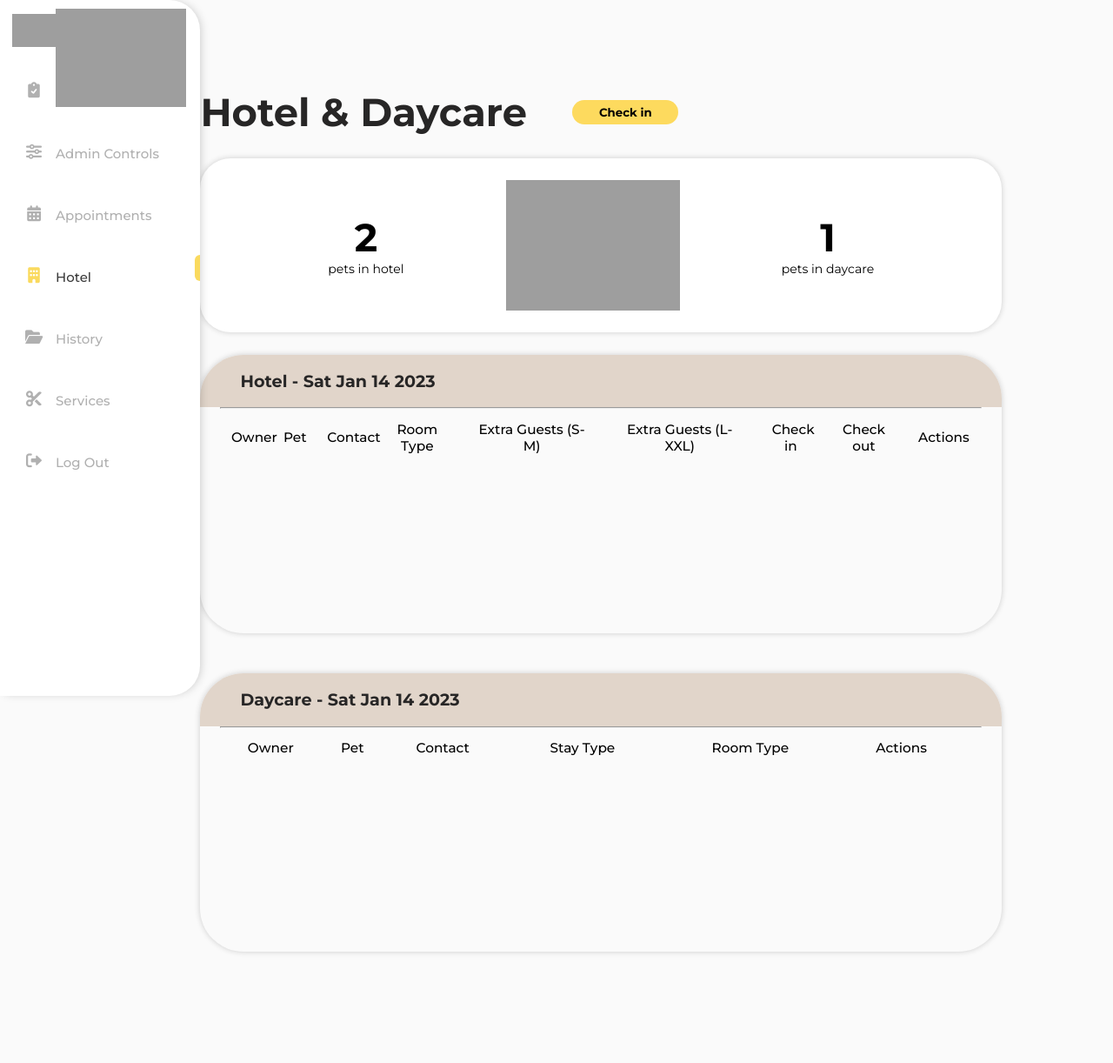
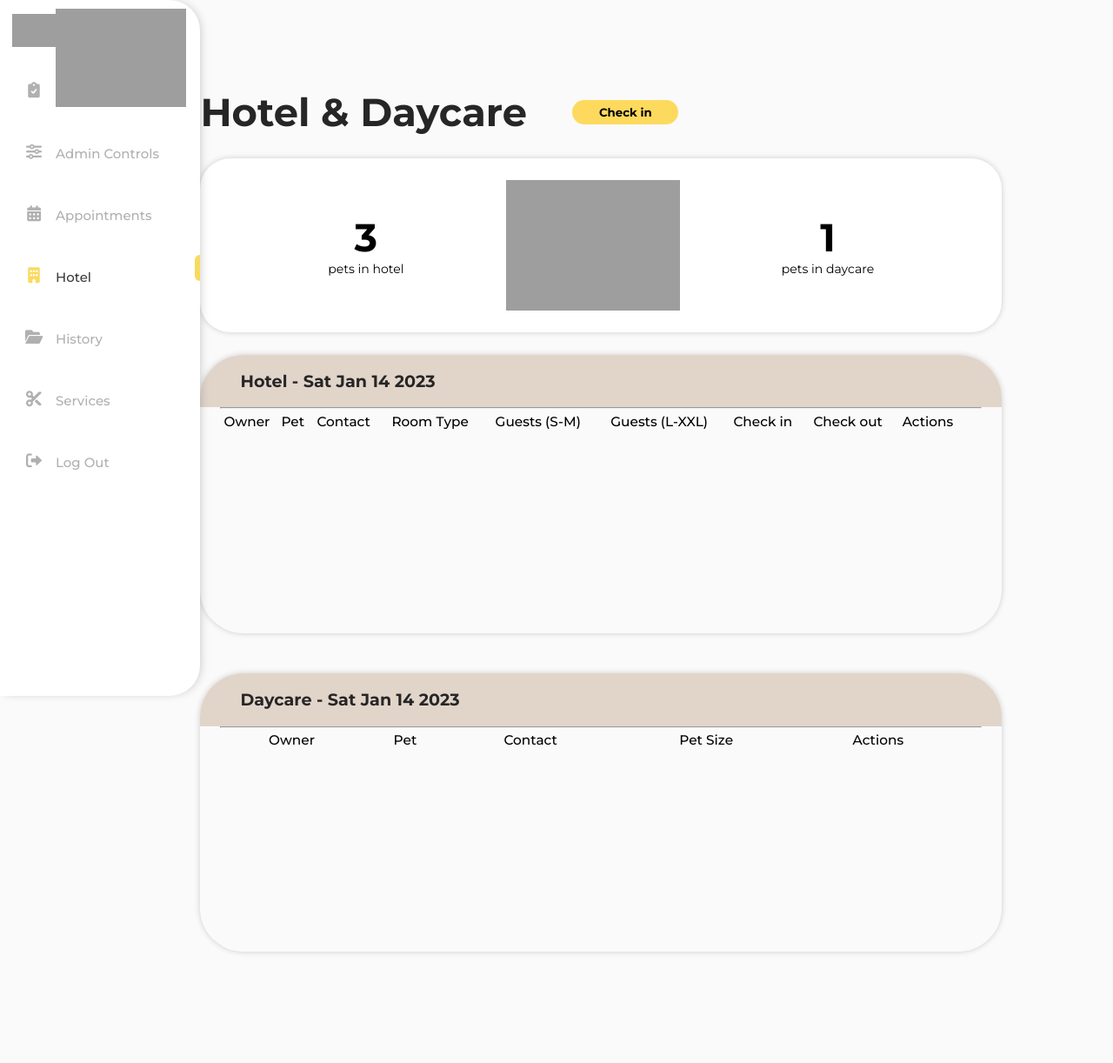
Before and after one commit to jlnnemrzo1/CMSC-128---La-Luna, a PHP site: page /hotel.php in a window 1280 px wide. Shown: the whole page at 87% size. Run offline with PHP 8.4, Linux system fonts and the light colour scheme; data comes from the database, SQL or seed files in the repository; tables that the repository leaves empty hold one stand-in row (values such as "Sample post"); lists and menus that the app fills with data are empty; grey boxes are pictures that could not be loaded.

Commit message:
address known bugs sa hotel

```diff
--- a/Hotel/hotel.php
+++ b/Hotel/hotel.php
@@ -132,15 +132,16 @@
         </div>
         <hr>
         <div class="contents">
+          <div class ="allcontents">
           <table class="tg">
             <tbody>
             <tr>
             <th>Owner</th>
-            <th style="text-align:center; width: 50px; padding-left: 10px; padding-right: 0px;">Pet</th>
+            <th>Pet</th>
             <th>Contact</th>
             <th>Room Type</th>
-            <th>Extra Guests (S-M)</th>
-            <th>Extra Guests (L-XXL)</th>
+            <th>Guests (S-M)</th>
+            <th>Guests (L-XXL)</th>
             <th>Check in</th>
             <th>Check out</th>
             <th>Actions</th>
@@ -159,15 +160,16 @@
                 <td class="tg-text7"><?php echo $row['Check_In_Date']; ?></td>
                 <?php if(strtotime($today) > strtotime($row['Check_Out_Date'])){
                   echo '<td class="tg-text7" style="color: #bb0a1e">' .$row['Check_Out_Date']. '</td>';
-                  echo '<td><button style="background-color: #bb0a1e; color: white" class="button"  id="tg-button">Checkout</button>';
+                  echo '<td><a href = "hotel_del.php?hoteldelid='.$row["Owners_ID"].'"><button style="background-color: #bb0a1e; color: white" class="button" type = "submit" id="tg-button">Checkout</button></a>';
                 }else{
                   echo '<td class="tg-text7" style="color: black">' . $row['Check_Out_Date'] . '</td>';
-                  echo '<td><button style="background-color: #FADA5E" class="button"  id="tg-button">Checkout</button>';
+                  echo '<td><a href = "hotel_del.php?hoteldelid='.$row["Owners_ID"].'"><button style="background-color: #FADA5E" class="button" type = "submit" id="tg-button">Checkout</button></a>';
                 }?>
               </tr>
             </tbody>
             <?php }?>
             </table>
+              </div>
         </div>
       </div>
     <!-- DAYCARE -->
@@ -178,14 +180,14 @@
         </div>
         <hr>
         <div class="contents2">
+          <div class = "allcontents">
           <table class="tg2">
             <tbody>
             <tr>
             <th>Owner</th>
             <th>Pet</th>
             <th>Contact</th>
-            <th>Stay Type</th>
-            <th>Room Type</th>
+            <th>Pet Size </th>
             <th>Actions</th>
           </tr>
             <?php
@@ -196,14 +198,14 @@
                 <td class="tg2-text2"><?php echo $row['Pets_Name']; ?></td>
                 <td class="tg2-text3"><?php echo $row['Contact_Number']; ?></td>
                 <td class="tg2-text4"><?php echo $row['Pet_Size']; ?></td>
-                    <td><button class="button" id="tg2-button">Checkout</button>
+                <td><a href = "hotel_del.php?deleteid=<?php echo $row['Owners_ID'];?>"><button class="button" type = "submit" id="tg2-button">Checkout</button></a>
                 </td>
               </tr>
             </tbody>
             <?php }?>
             </table>
         </div>
-
+              </div>
 
     </div>
 </section>
--- a/Hotel/hoteldata.php
+++ b/Hotel/hoteldata.php
@@ -11,8 +11,9 @@ if ($connect->connect_error) {
     die("Connection failed: " . $connect->connect_error);
 }
 
-$colres = $connect->query("SELECT sum(Extra_Guests1 + Extra_Guests2) as total FROM hotel_services;") or die($connect->error);
-$rowres1 =  $connect->query("SELECT COUNT(*) as total1 FROM hotel_services; ") or die($connect->error);
+$todaydate = date("Y-m-d");
+$colres = $connect->query("SELECT sum(Extra_Guests1 + Extra_Guests2) as total FROM hotel_services WHERE (Date(Check_Out_Date) > '$todaydate' AND `Done?` != 'Yes') OR (Date(Check_Out_Date) < '$todaydate' AND `Done?` != 'Yes')") or die($connect->error);
+$rowres1 =  $connect->query("SELECT COUNT(*) as total1 FROM hotel_services WHERE Date(Check_Out_Date) > '$todaydate' AND `Done?` != 'Yes' OR (Date(Check_Out_Date) < '$todaydate' AND `Done?` != 'Yes')")  or die($connect->error);
 
 if( $rowres1 == NULL){
     $rowres = 0;
@@ -29,7 +30,7 @@ if( $dycr2 == NULL){
 }
 
 
-$result = $connect->query("SELECT * FROM `hotel_services`,`customer_details` WHERE `hotel_services`.`Owners_ID`= `customer_details`.`Owners_ID` AND cast(App_Date AS date) = CURDATE();") or die($connect->error);
-$result1 = $connect->query("SELECT * FROM `hotel_services_daycare`,`customer_details` WHERE `hotel_services_daycare`.`Owners_ID`= `customer_details`.`Owners_ID` AND cast(App_Date AS date) = CURDATE();") or die($connect->error);
+$result = $connect->query("SELECT * FROM `hotel_services`,`customer_details` WHERE `hotel_services`.`Owners_ID`= `customer_details`.`Owners_ID` AND cast(App_Date AS date) = CURDATE() AND `hotel_services`.`Done?` != 'Yes'") or die($connect->error);
+$result1 = $connect->query("SELECT * FROM `hotel_services_daycare`,`customer_details` WHERE `hotel_services_daycare`.`Owners_ID`= `customer_details`.`Owners_ID`AND cast(App_Date AS date) = CURDATE() AND `hotel_services_daycare`.`Done?` != 'Yes'") or die($connect->error);
 $connect->close();
 ?>
--- a/Hotel/hotelstyle.css
+++ b/Hotel/hotelstyle.css
@@ -109,7 +109,6 @@ body {
 }
 
 th{
-  padding: 1% 2% 1%;
   font-size: 1.2vw;
   font-weight: 500;
   text-align: center;
@@ -143,6 +142,11 @@ hr {
     display: flex;
     margin-top: 2%;
     margin-bottom: 2%;
+}
+
+.allcontents {
+  overflow: auto;
+  height: 70%;
 }
 
 .tg
```
Also changed, not shown: Hotel/hotel_del.php (added, +21 -0 lines), lalunadatabase.sql (+6 -32 lines).
